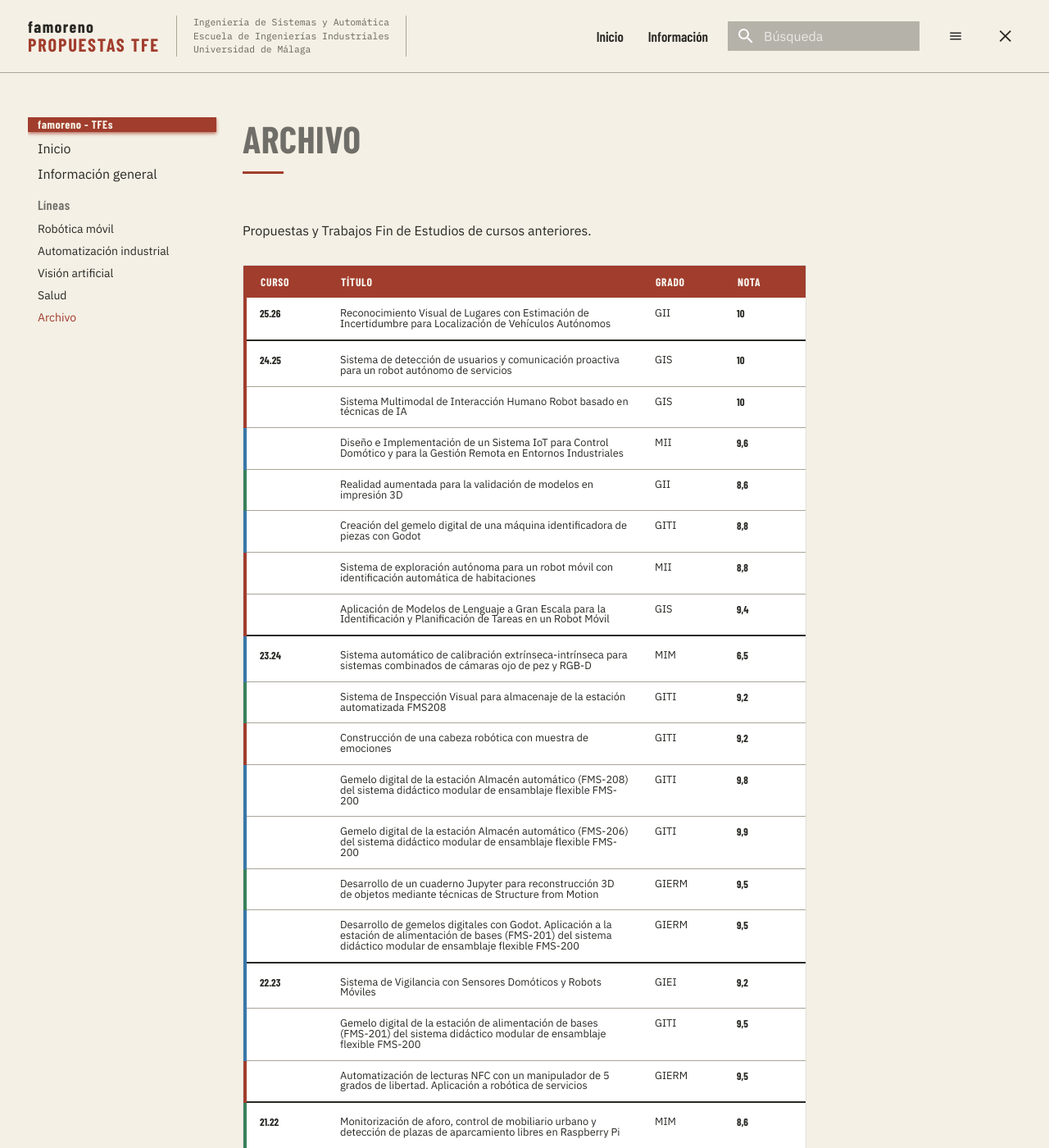
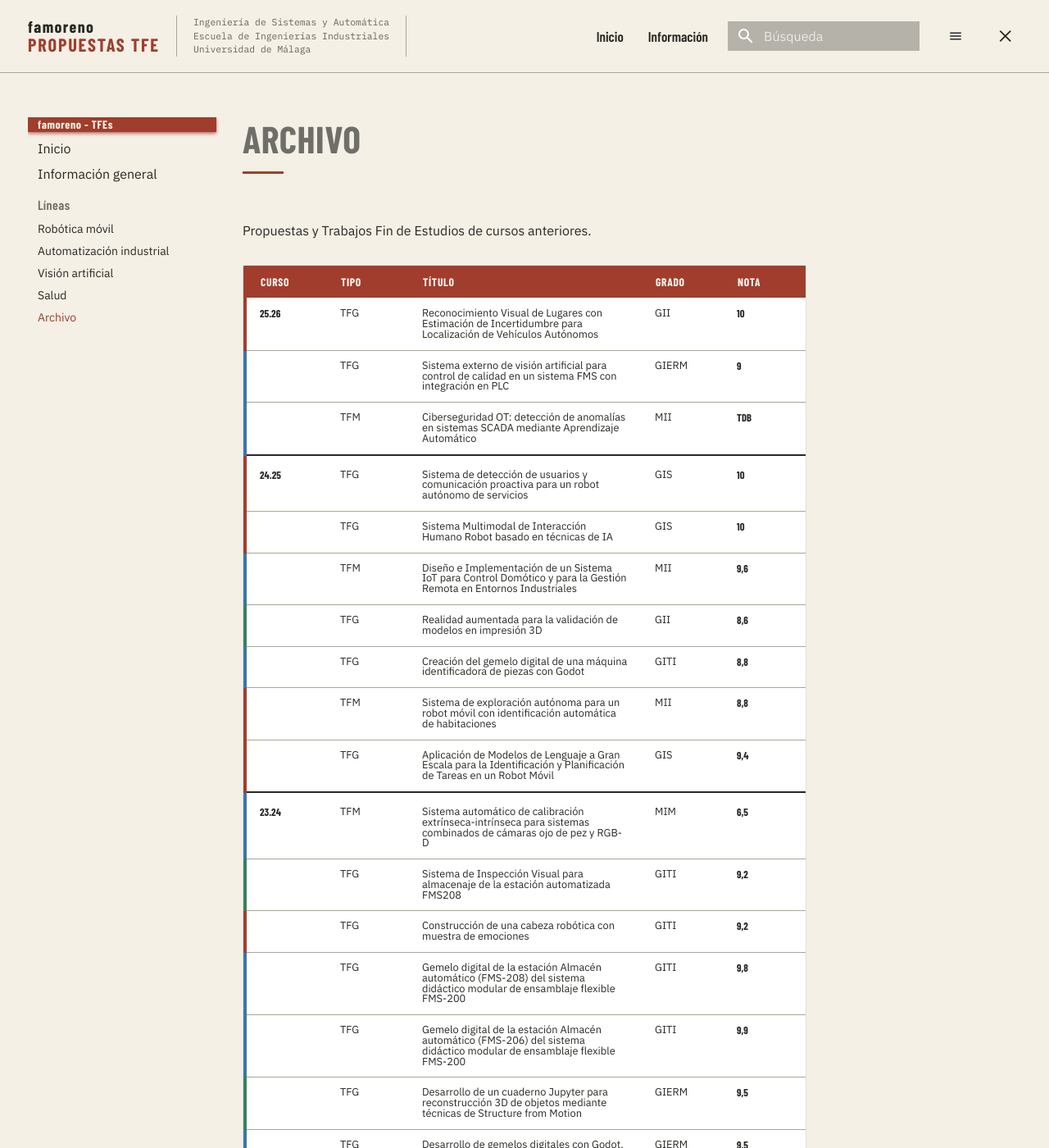
Before and after one commit to famoreno/propuestas_tfe, an MkDocs documentation site: the page built from docs/contenidos/archivo/index.md, in a window 1280 px wide and 1400 px high. Shown: the whole window at 82% size. Built offline with MkDocs 1.6.1 and Material for MkDocs 9.7.7, drawn with Linux system fonts in a browser that asks for light colours; some web fonts are replaced; some of the changed text lies outside the part shown.

Commit message:
Añadida columna Tipo en Archivo. Actualización de TFEs pasados

```diff
--- a/docs/contenidos/archivo/index.md
+++ b/docs/contenidos/archivo/index.md
@@ -8,6 +8,7 @@ Propuestas y Trabajos Fin de Estudios de cursos anteriores.
   <thead>
     <tr>
       <th>Curso</th>
+      <th>Tipo</th>
       <th>Título</th>
       <th>Grado</th>
       <th>Nota</th>
@@ -18,13 +19,31 @@ Propuestas y Trabajos Fin de Estudios de cursos anteriores.
 
     <tr class="archive-robotica archive-new-year">
       <td>25.26</td>
+      <td>TFG</td>
       <td>Reconocimiento Visual de Lugares con Estimación de Incertidumbre para Localización de Vehículos Autónomos</td>
       <td>GII</td>
       <td>10</td>
     </tr>
 
+    <tr class="archive-automatizacion">
+      <td></td>
+      <td>TFG</td>
+      <td>Sistema externo de visión artificial para control de calidad en un sistema FMS con integración en PLC</td>
+      <td>GIERM</td>
+      <td>9</td>
+    </tr>
+
+    <tr class="archive-automatizacion">
+      <td></td>
+      <td>TFM</td>
+      <td>Ciberseguridad OT: detección de anomalías en sistemas SCADA mediante Aprendizaje Automático</td>
+      <td>MII</td>
+      <td>TDB</td>
+    </tr>
+
     <tr class="archive-robotica archive-new-year">
       <td>24.25</td>
+      <td>TFG</td>
       <td>Sistema de detección de usuarios y comunicación proactiva para un robot autónomo de servicios</td>
       <td>GIS</td>
       <td>10</td>
@@ -32,6 +51,7 @@ Propuestas y Trabajos Fin de Estudios de cursos anteriores.
 
     <tr class="archive-robotica">
       <td></td>
+      <td>TFG</td>
       <td>Sistema Multimodal de Interacción Humano Robot basado en técnicas de IA</td>
       <td>GIS</td>
       <td>10</td>
@@ -39,6 +59,7 @@ Propuestas y Trabajos Fin de Estudios de cursos anteriores.
 
     <tr class="archive-automatizacion">
       <td></td>
+      <td>TFM</td>
       <td>Diseño e Implementación de un Sistema IoT para Control Domótico y para la Gestión Remota en Entornos Industriales</td>
       <td>MII</td>
       <td>9,6</td>
@@ -46,6 +67,7 @@ Propuestas y Trabajos Fin de Estudios de cursos anteriores.
 
     <tr class="archive-vision">
       <td></td>
+      <td>TFG</td>
       <td>Realidad aumentada para la validación de modelos en impresión 3D</td>
       <td>GII</td>
       <td>8,6</td>
@@ -53,6 +75,7 @@ Propuestas y Trabajos Fin de Estudios de cursos anteriores.
 
     <tr class="archive-automatizacion">
       <td></td>
+      <td>TFG</td>
       <td>Creación del gemelo digital de una máquina identificadora de piezas con Godot</td>
       <td>GITI</td>
       <td>8,8</td>
@@ -60,6 +83,7 @@ Propuestas y Trabajos Fin de Estudios de cursos anteriores.
 
     <tr class="archive-robotica">
       <td></td>
+      <td>TFM</td>
       <td>Sistema de exploración autónoma para un robot móvil con identificación automática de habitaciones</td>
       <td>MII</td>
       <td>8,8</td>
@@ -67,6 +91,7 @@ Propuestas y Trabajos Fin de Estudios de cursos anteriores.
 
     <tr class="archive-robotica">
       <td></td>
+      <td>TFG</td>
       <td>Aplicación de Modelos de Lenguaje a Gran Escala para la Identificación y Planificación de Tareas en un Robot Móvil</td>
       <td>GIS</td>
       <td>9,4</td>
@@ -74,6 +99,7 @@ Propuestas y Trabajos Fin de Estudios de cursos anteriores.
 
     <tr class="archive-automatizacion archive-new-year">
       <td>23.24</td>
+      <td>TFM</td>
       <td>Sistema automático de calibración extrínseca-intrínseca para sistemas combinados de cámaras ojo de pez y RGB-D</td>
       <td>MIM</td>
       <td>6,5</td>
@@ -81,6 +107,7 @@ Propuestas y Trabajos Fin de Estudios de cursos anteriores.
 
     <tr class="archive-vision">
       <td></td>
+      <td>TFG</td>
       <td>Sistema de Inspección Visual para almacenaje de la estación automatizada FMS208</td>
       <td>GITI</td>
       <td>9,2</td>
@@ -88,6 +115,7 @@ Propuestas y Trabajos Fin de Estudios de cursos anteriores.
 
     <tr class="archive-robotica">
       <td></td>
+      <td>TFG</td>
       <td>Construcción de una cabeza robótica con muestra de emociones</td>
       <td>GITI</td>
       <td>9,2</td>
@@ -95,6 +123,7 @@ Propuestas y Trabajos Fin de Estudios de cursos anteriores.
 
     <tr class="archive-automatizacion">
       <td></td>
+      <td>TFG</td>
       <td>Gemelo digital de la estación Almacén automático (FMS-208) del sistema didáctico modular de ensamblaje flexible FMS-200</td>
       <td>GITI</td>
       <td>9,8</td>
@@ -102,6 +131,7 @@ Propuestas y Trabajos Fin de Estudios de cursos anteriores.
 
     <tr class="archive-automatizacion">
       <td></td>
+      <td>TFG</td>
       <td>Gemelo digital de la estación Almacén automático (FMS-206) del sistema didáctico modular de ensamblaje flexible FMS-200</td>
       <td>GITI</td>
       <td>9,9</td>
@@ -109,6 +139,7 @@ Propuestas y Trabajos Fin de Estudios de cursos anteriores.
 
     <tr class="archive-vision">
       <td></td>
+      <td>TFG</td>
       <td>Desarrollo de un cuaderno Jupyter para reconstrucción 3D de objetos mediante técnicas de Structure from Motion</td>
       <td>GIERM</td>
       <td>9,5</td>
@@ -116,6 +147,7 @@ Propuestas y Trabajos Fin de Estudios de cursos anteriores.
 
     <tr class="archive-automatizacion">
       <td></td>
+      <td>TFG</td>
       <td>Desarrollo de gemelos digitales con Godot. Aplicación a la estación de alimentación de bases (FMS-201) del sistema didáctico modular de ensamblaje flexible FMS-200</td>
       <td>GIERM</td>
       <td>9,5</td>
@@ -123,6 +155,7 @@ Propuestas y Trabajos Fin de Estudios de cursos anteriores.
 
     <tr class="archive-automatizacion archive-new-year">
       <td>22.23</td>
+      <td>TFG</td>
       <td>Sistema de Vigilancia con Sensores Domóticos y Robots Móviles</td>
       <td>GIEI</td>
       <td>9,2</td>
@@ -130,6 +163,7 @@ Propuestas y Trabajos Fin de Estudios de cursos anteriores.
 
     <tr class="archive-automatizacion">
       <td></td>
+      <td>TFG</td>
       <td>Gemelo digital de la estación de alimentación de bases (FMS-201) del sistema didáctico modular de ensamblaje flexible FMS-200</td>
       <td>GITI</td>
       <td>9,5</td>
@@ -137,6 +171,7 @@ Propuestas y Trabajos Fin de Estudios de cursos anteriores.
 
     <tr class="archive-robotica">
       <td></td>
+      <td>TFG</td>
       <td>Automatización de lecturas NFC con un manipulador de 5 grados de libertad. Aplicación a robótica de servicios</td>
       <td>GIERM</td>
       <td>9,5</td>
@@ -144,6 +179,7 @@ Propuestas y Trabajos Fin de Estudios de cursos anteriores.
 
     <tr class="archive-vision archive-new-year">
       <td>21.22</td>
+      <td>TFM</td>
       <td>Monitorización de aforo, control de mobiliario urbano y detección de plazas de aparcamiento libres en Raspberry Pi</td>
       <td>MIM</td>
       <td>8,6</td>
@@ -151,6 +187,7 @@ Propuestas y Trabajos Fin de Estudios de cursos anteriores.
 
     <tr class="archive-robotica">
       <td></td>
+      <td>TFG</td>
       <td>Diseño de una app Android para interacción con el robot móvil Giraff-X</td>
       <td>GIERM</td>
       <td>9,6</td>
@@ -158,6 +195,7 @@ Propuestas y Trabajos Fin de Estudios de cursos anteriores.
 
     <tr class="archive-salud archive-new-year">
       <td>20.21</td>
+      <td>TFG</td>
       <td>Prototipo de sala sensorizada para la monitorización del movimiento humano. Aplicación al estudio de la epilepsia.</td>
       <td>GIERM</td>
       <td>9,0</td>
@@ -165,6 +203,7 @@ Propuestas y Trabajos Fin de Estudios de cursos anteriores.
 
     <tr class="archive-automatizacion">
       <td></td>
+      <td>TFG</td>
       <td>ArduTC: Diseño y desarrollo de un dispositivo de entrada y salida de bajo coste para TwinCAT</td>
       <td>GITI</td>
       <td>9,5</td>
@@ -172,13 +211,15 @@ Propuestas y Trabajos Fin de Estudios de cursos anteriores.
 
     <tr class="archive-salud">
       <td></td>
-      <td>Sistema de monitorización de constantes vitales de un paciente haciendo uso de tecnología IOT</td>
+      <td>TFM</td>
+      <td>Sistema de monitorización de constantes vitales de un paciente haciendo uso de tecnología IoT</td>
       <td>MIM</td>
       <td>7,0</td>
     </tr>
 
     <tr class="archive-automatizacion archive-new-year">
       <td>19.20</td>
+      <td>TFG</td>
       <td>Generación automática de módulos software para el control de robots con un PLC usando TIA Openness y el estándar VASS_V6</td>
       <td>GIERM</td>
       <td>9,3</td>
@@ -186,6 +227,7 @@ Propuestas y Trabajos Fin de Estudios de cursos anteriores.
 
     <tr class="archive-robotica">
       <td></td>
+      <td>TFG</td>
       <td>Robot móvil de asistencia para la monitorización de juegos de mesa</td>
       <td>GIERM</td>
       <td>8,0</td>
@@ -193,6 +235,7 @@ Propuestas y Trabajos Fin de Estudios de cursos anteriores.
 
     <tr class="archive-vision archive-new-year">
       <td>18.19</td>
+      <td>TFG</td>
       <td>Reconocimiento de expresiones faciales. Aplicación a robots de servicios.</td>
       <td>GIERM</td>
       <td>9,5</td>
@@ -200,6 +243,7 @@ Propuestas y Trabajos Fin de Estudios de cursos anteriores.
 
     <tr class="archive-robotica archive-new-year">
       <td>17.18</td>
+      <td>TFG</td>
       <td>Implementación de servicios OCR para la identificación de medicamentos en un robot de asistencia</td>
       <td>GIERM</td>
       <td>9,0</td>
@@ -207,6 +251,7 @@ Propuestas y Trabajos Fin de Estudios de cursos anteriores.
 
     <tr class="archive-vision">
       <td></td>
+      <td>TFG</td>
       <td>Escaneo y reproducción de objetos en una impresora 3D utilizando cámaras RGB-D</td>
       <td>GIERM</td>
       <td>7,5</td>
@@ -214,6 +259,7 @@ Propuestas y Trabajos Fin de Estudios de cursos anteriores.
 
     <tr class="archive-salud archive-new-year">
       <td>16.17</td>
+      <td>TFG</td>
       <td>Monitorización de actividades para la tercera edad mediante una red de sensores distribuidos y robótica móvil</td>
       <td>GIERM</td>
       <td>9,3</td>
@@ -221,6 +267,7 @@ Propuestas y Trabajos Fin de Estudios de cursos anteriores.
 
     <tr class="archive-robotica">
       <td></td>
+      <td>TFM</td>
       <td>Implementación de un sistema de navegación reactivo 3D para robots en el entorno ROS</td>
       <td>MII</td>
       <td>9,0</td>
@@ -228,6 +275,7 @@ Propuestas y Trabajos Fin de Estudios de cursos anteriores.
 
     <tr class="archive-robotica">
       <td></td>
+      <td>TFG</td>
       <td>Construcción de un vehículo robotizado para el levantamiento automático de carreteras en 3D</td>
       <td>GII</td>
       <td>9,0</td>
@@ -235,6 +283,7 @@ Propuestas y Trabajos Fin de Estudios de cursos anteriores.
 
     <tr class="archive-robotica archive-new-year">
       <td>15.16</td>
+      <td>TFG</td>
       <td>Sistema para la monitorización y asistencia en el hogar usando OpenHAB y Robótica Móvil</td>
       <td>GIC</td>
       <td>8,0</td>
--- a/docs/stylesheets/extra.css
+++ b/docs/stylesheets/extra.css
@@ -937,21 +937,26 @@ body {
 
 .archive-table th:nth-child(1),
 .archive-table td:nth-child(1) {
-  width: 3.5rem;
+  width: 2.5rem;
 }
 
 .archive-table th:nth-child(2),
 .archive-table td:nth-child(2) {
-  width: 72%;
+  width: 2.5rem;
 }
 
 .archive-table th:nth-child(3),
 .archive-table td:nth-child(3) {
-  width: 3.5rem;
+  width: 72%;
 }
 
 .archive-table th:nth-child(4),
 .archive-table td:nth-child(4) {
+  width: 3.5rem;
+}
+
+.archive-table th:nth-child(5),
+.archive-table td:nth-child(5) {
   width: 3.5rem;
 }
 
```
